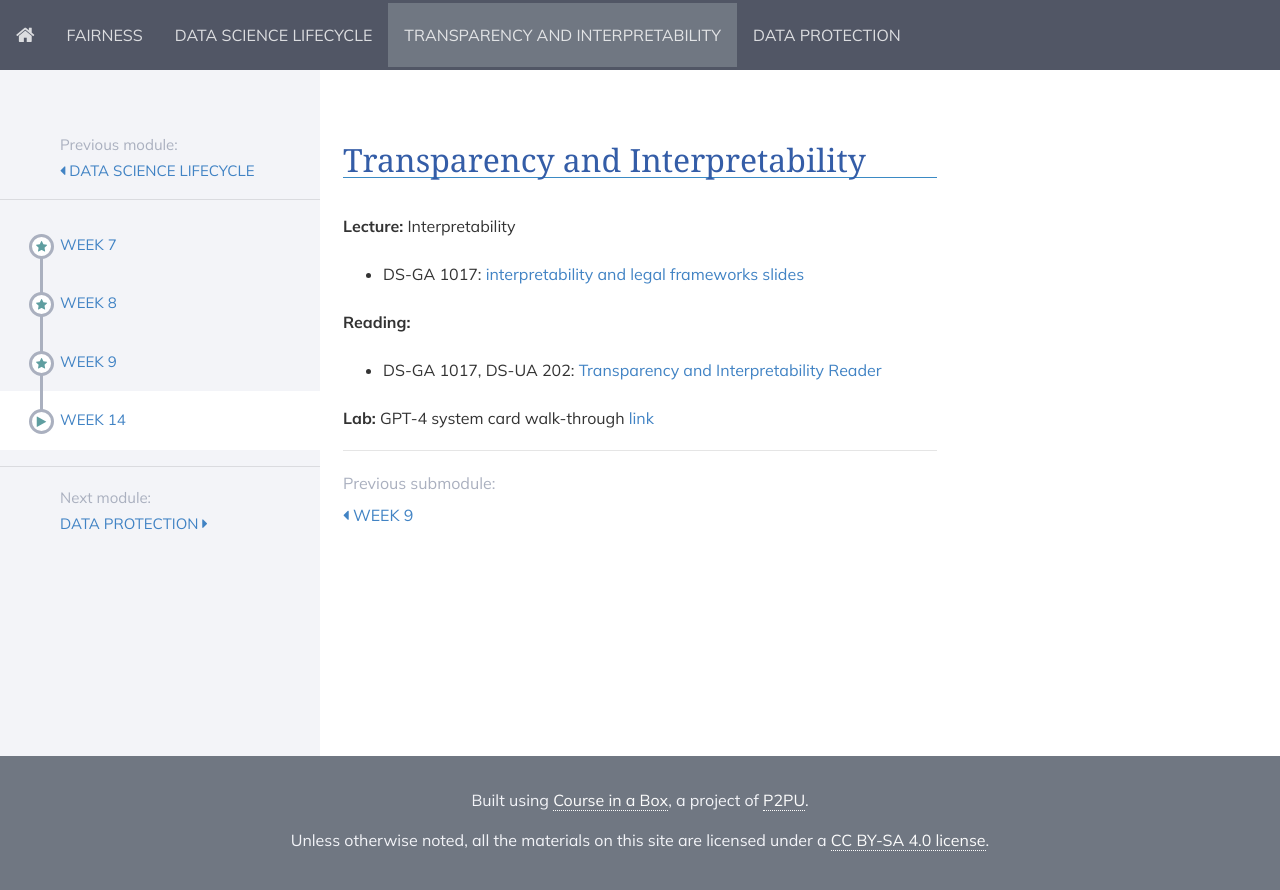
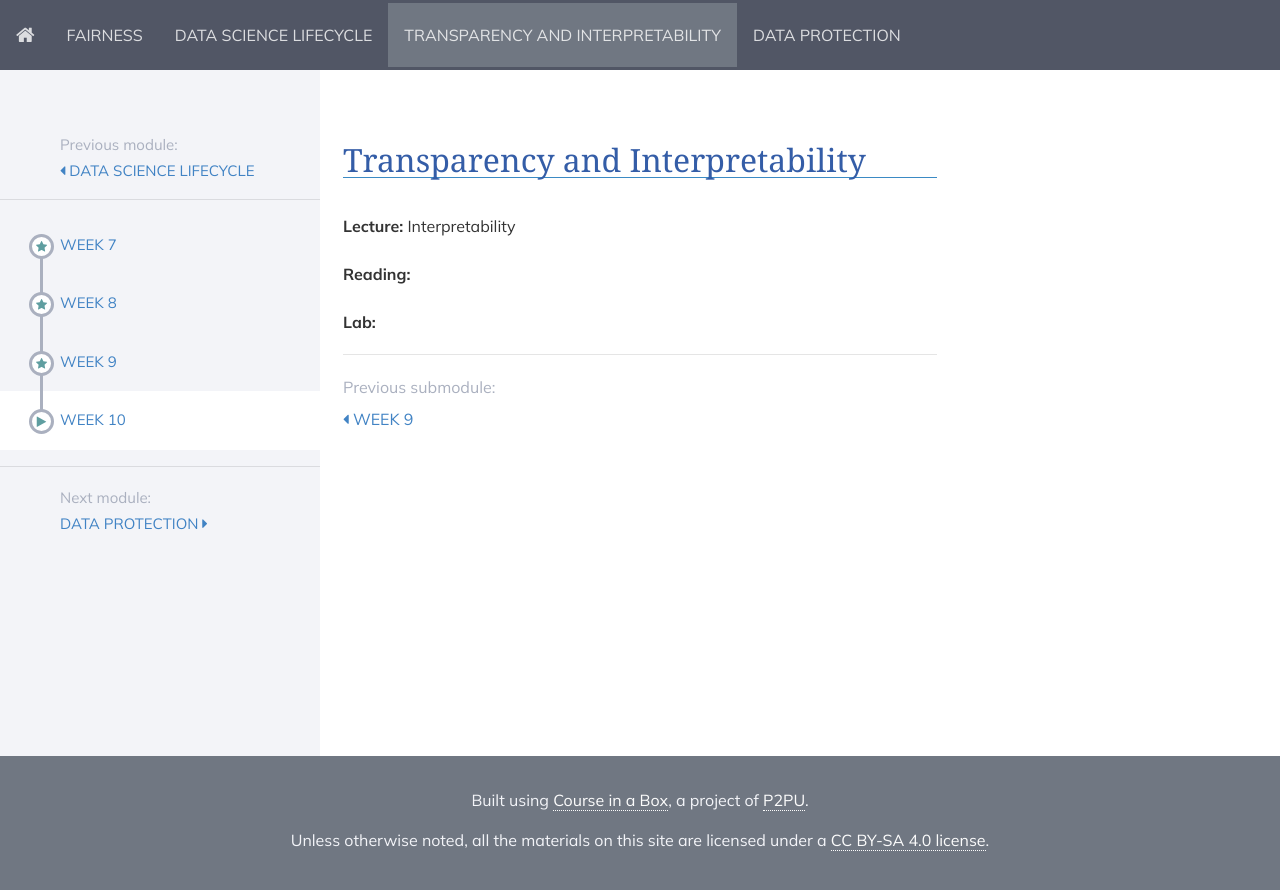
Before and after one commit to DataResponsibly/rds24, a Jekyll site: the page built from modules/transparency_and_interpretability/_posts/2000-01-04-week14.md, in a window 1280 px wide. Shown: the top 890 px of the page. Built offline with Jekyll 4.4.1, drawn with Linux system fonts in a browser that asks for light colours; nearby versions of some CDN libraries.

Commit message:
Update 2000-01-04-week14.md

```diff
--- a/modules/transparency_and_interpretability/_posts/2000-01-04-week14.md
+++ b/modules/transparency_and_interpretability/_posts/2000-01-04-week14.md
@@ -1,5 +1,5 @@
 ---
-title: Week 14
+title: Week 10
 ---
 
 ## Transparency and Interpretability
@@ -7,11 +7,10 @@ title: Week 14
 **Lecture:** Interpretability
 
 <!-- * DS-UA 202: [interpretability and legal frameworks slides](../../../assets/14_interpretability_202.pdf) -->
-* DS-GA 1017: [interpretability and legal frameworks slides](../../../assets/13_WrappingUp_1017.pdf)
+<!-- * DS-GA 1017: [interpretability and legal frameworks slides](../../../assets/13_WrappingUp_1017.pdf) -->
 
 **Reading:**
 
-<!-- * DS-UA 202: [Transparency and Interpretability Reader](../../../assets/transparency_reader_ua202_2022.pdf) -->
-* DS-GA 1017, DS-UA 202: [Transparency and Interpretability Reader](../../../assets/transparency_reader_2023.pdf)
+<!-- * DS-GA 1017, DS-UA 202: [Transparency and Interpretability Reader](../../../assets/transparency_reader_2023.pdf) -->
 
-**Lab:** GPT-4 system card walk-through [link](https://cdn.openai.com/papers/gpt-4-system-card.pdf)
+**Lab:** <!-- GPT-4 system card walk-through [link](https://cdn.openai.com/papers/gpt-4-system-card.pdf) -->
```
